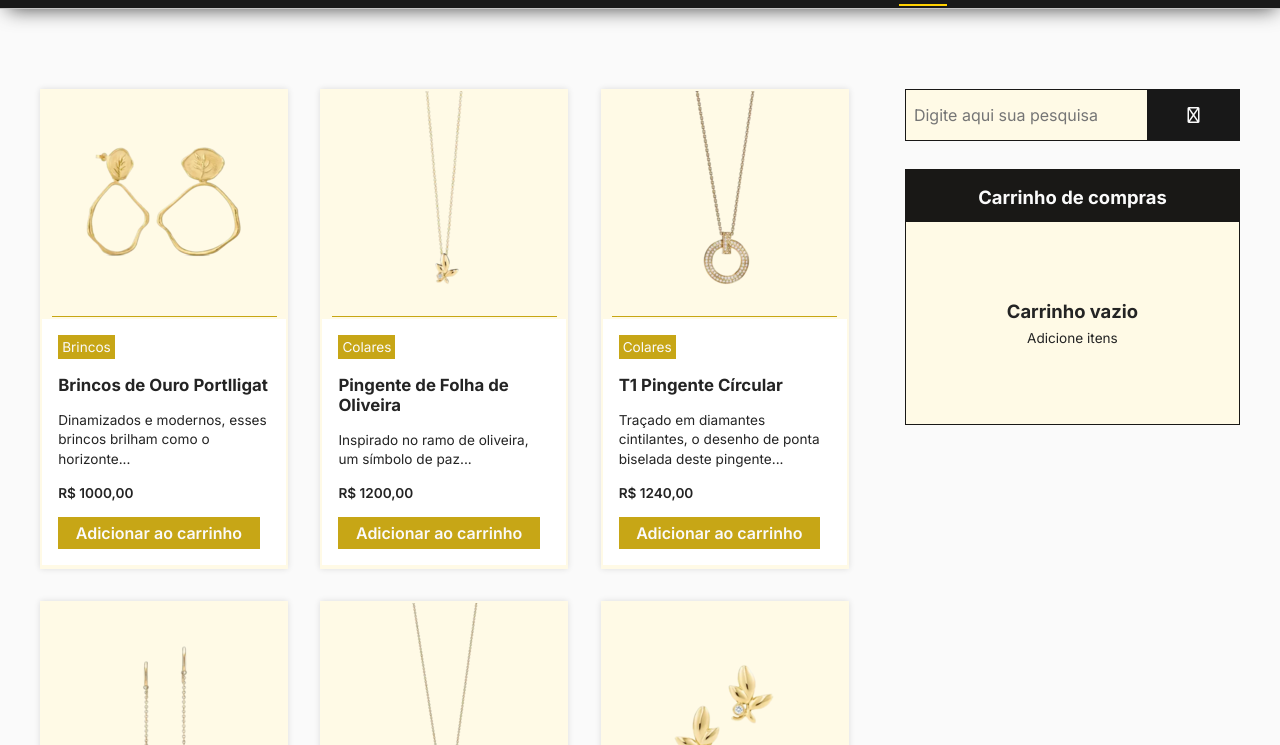
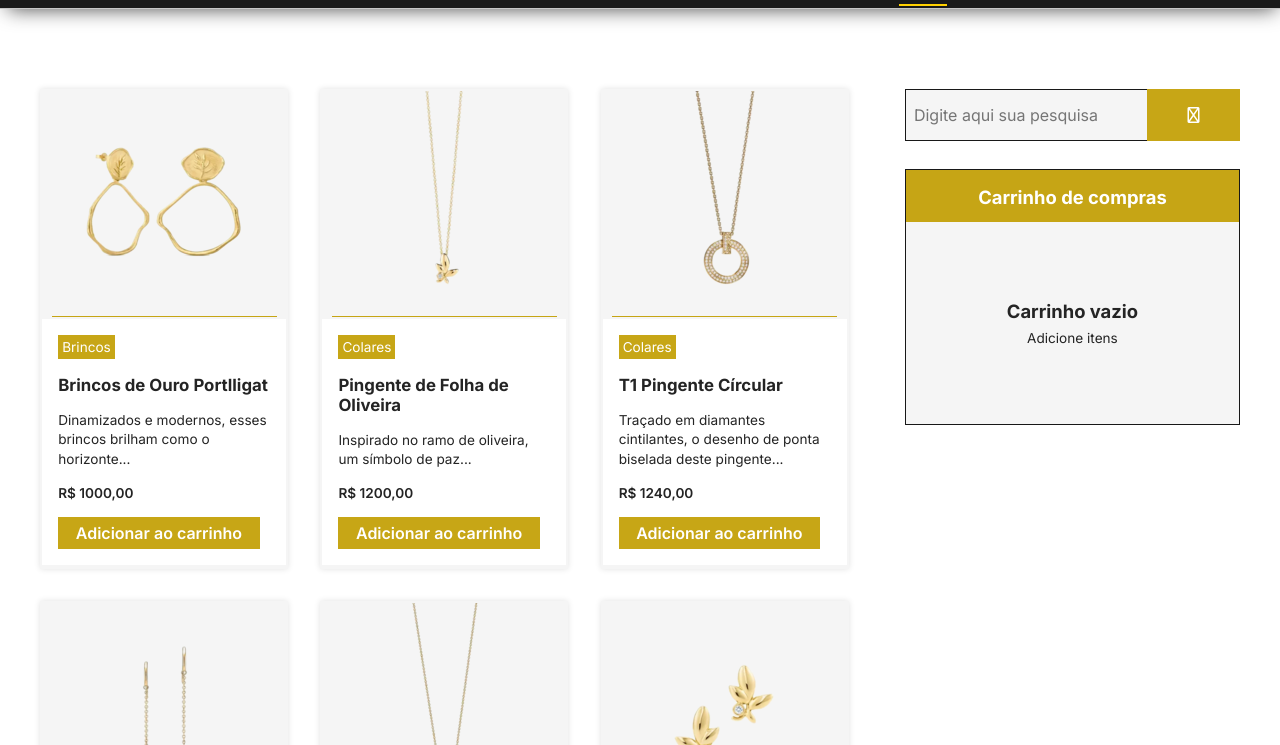
Before and after one commit to Kenzie-Academy-Brasil-Developers/m1-entrega-capstone-ecommerce-vivyribeiro, a plain HTML site: page index.html in a window 1280 px wide. Shown: the part 55-800 px from the top of the page. Drawn offline with Linux system fonts and the light colour scheme.

Commit message:
Capstone Part 1 Done

```diff
--- a/css/style.css
+++ b/css/style.css
@@ -44,10 +44,10 @@ section {
 	--base-color: hsl(var(--hue) 100% 50%);
 	--base-color-second: hsl(var(--hue) 92% 40% / 94%);
 	--bg-color: hsla(0, 0%, 0%, 0.9);
-	--bg-color-alt: hsl(var(--hue) 100% 95%);
+	--bg-color-alt: hsla(0, 0%, 96%, 1);
 	--title-color: hsla(0, 0%, 16%, 1);
 	--text-color: hsla(0, 0%, 14%, 1);
-	--body-color: hsl(0deg 0% 98%);
+	--body-color: hsl(0deg 0% 100%);
 
 	/* fonts */
 	--title-font-size: 1.15rem;
@@ -174,7 +174,7 @@ img.product__img {
 
 div.product__info {
 	display: grid;
-	background-color: white;
+	background-color: var(--body-color);
 	justify-items: flex-start;
 	gap: 1rem;
 	padding: 1rem 1rem;
@@ -243,7 +243,7 @@ button#btn__search {
 	cursor: pointer;
 	width: 6rem;
 	height: 3.25rem;
-	background-color: var(--bg-color);
+	background-color: var(--base-color-second);
 	border: 1px solid transparent;
 	color: var(--body-color);
 }
@@ -271,7 +271,7 @@ main.cart__content {
 }
 
 h2.cart__title {
-	background-color: var(--bg-color);
+	background-color: var(--base-color-second);
 	color: var(--body-color);
 	width: 100%;
 	height: 3.25rem;
```
